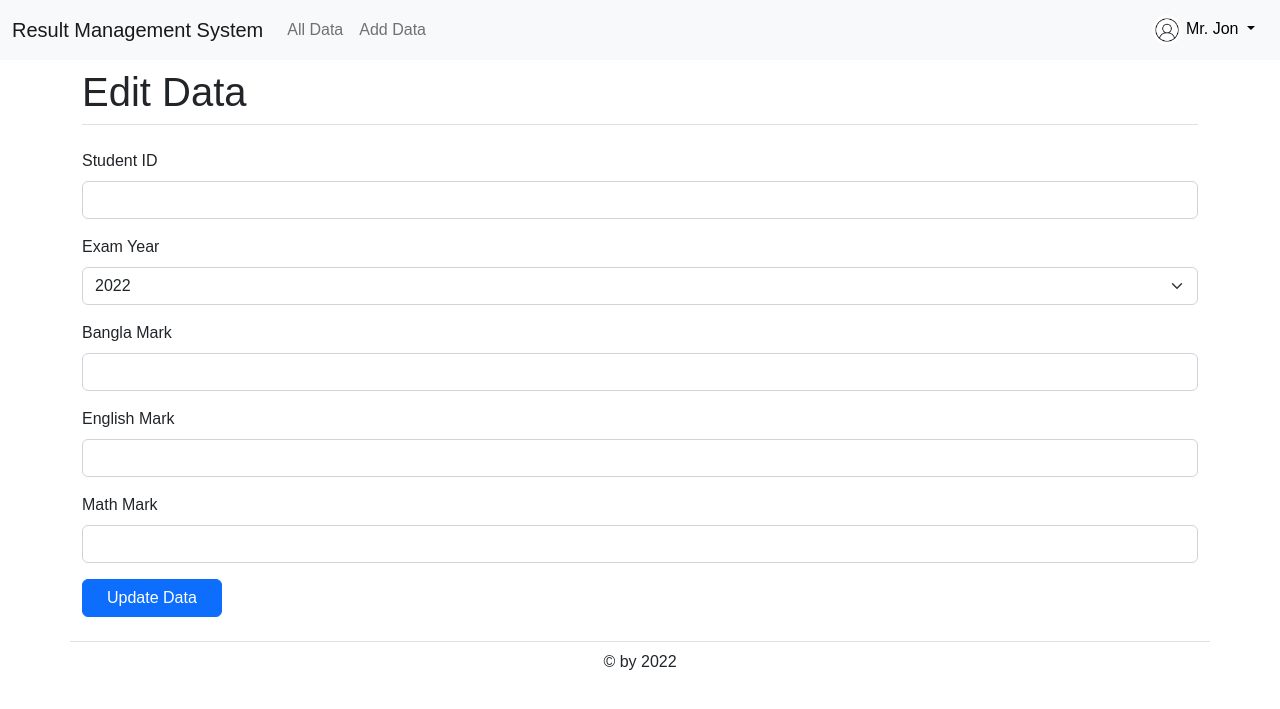
After one commit to tarikjessoreit/result_management_system, a PHP site: page /admin/edit.php in a window 1280 px wide. The commit adds this page. Shown: the top 709 px of the page. Run offline with PHP 8.4, Linux system fonts and the light colour scheme; some libraries are stand-ins or nearby versions.

Commit message:
design almost done

```diff
--- /dev/null
+++ b/admin/dashboard.php
@@ -0,0 +1,6 @@
+<?php require_once('header.php') ?>
+    <div class="container">
+      <h1 class="border-bottom py-2 mb-4">Dashboard</h1>
+      Lorem ipsum dolor, sit amet consectetur adipisicing elit. Modi sed minima quibusdam fugiat consectetur dicta, eius, earum nam, beatae veritatis mollitia? Necessitatibus porro cum laudantium dolorem omnis, fugiat similique aperiam.
+    </div>
+<?php require_once('footer.php') ?>
--- /dev/null
+++ b/admin/edit.php
@@ -0,0 +1,46 @@
+<?php require_once('header.php') ?>
+    <div class="container">
+      <h1 class="border-bottom py-2 mb-4">Edit Data</h1>
+      <div class="row">
+        <div class="col">
+          <!-- custom code here -->
+          <form>
+            <div class="mb-3">
+              <label for="stdid" class="form-label">Student ID</label>
+              <input type="number" name="stdid" class="form-control" id="stdid">
+            </div>
+            <div class="mb-3">
+              <label for="stdid" class="form-label">Exam Year</label>
+              <select name="examyear" class="form-select" aria-label="year select">
+                <option selected>Please Select year</option>
+                <option value="<?=date('Y')-3?>"><?=date('Y')-4?></option>
+                <option value="<?=date('Y')-3?>"><?=date('Y')-3?></option>
+                <option value="<?=date('Y')-2?>"><?=date('Y')-2?></option>
+                <option value="<?=date('Y')-1?>"><?=date('Y')-1?></option>
+                <option value="<?=date('Y')?>" selected><?=date('Y')?></option>
+                <option value="<?=date('Y')+1?>"><?=date('Y')+1?></option>
+                <option value="<?=date('Y')+2?>"><?=date('Y')+2?></option>
+                <option value="<?=date('Y')+3?>"><?=date('Y')+3?></option>
+                <option value="<?=date('Y')+3?>"><?=date('Y')+4?></option>
+              </select>
+            </div>
+            <div class="mb-3">
+              <label for="stdid" class="form-label">Bangla Mark</label>
+              <input type="number" name="banglamark" min="0" max="100" class="form-control" id="stdid">
+            </div>
+            <div class="mb-3">
+              <label for="stdid" class="form-label">English Mark</label>
+              <input type="number" name="engmark" min="0" max="100" class="form-control" id="stdid">
+            </div>
+            <div class="mb-3">
+              <label for="stdid" class="form-label">Math Mark</label>
+              <input type="number" name="mathmark" min="0" max="100" class="form-control" id="stdid">
+            </div>
+
+
+            <button type="submit" name="" class="btn btn-primary px-4">Update Data</button>
+          </form>
+        </div>
+      </div>
+    </div>
+<?php require_once('footer.php') ?>
--- /dev/null
+++ b/admin/footer.php
@@ -0,0 +1,11 @@
+
+    <div class="container footer text-center border-top mt-4 p-2">
+      &copy; by <?php echo date('Y');?>
+    </div>
+    <script src="https://cdn.jsdelivr.net/npm/bootstrap@5.2.3/dist/js/bootstrap.bundle.min.js"></script>
+    <script src="https://code.jquery.com/jquery-3.5.1.js"></script>
+    <script src="https://cdn.datatables.net/1.13.1/js/jquery.dataTables.min.js"></script>
+    <script src="https://cdn.datatables.net/1.13.1/js/dataTables.bootstrap5.min.js"></script>
+    <script src="../assets/js/main.js"></script>
+  </body>
+</html>
--- /dev/null
+++ b/admin/header.php
@@ -0,0 +1,42 @@
+<!doctype html>
+<html lang="en">
+  <head>
+    <meta charset="utf-8">
+    <meta name="viewport" content="width=device-width, initial-scale=1">
+    <title>Dashboard</title>
+    <link href="https://cdn.jsdelivr.net/npm/bootstrap@5.2.3/dist/css/bootstrap.min.css" rel="stylesheet">
+    <link href="https://cdn.datatables.net/1.13.1/css/dataTables.bootstrap5.min.css" rel="stylesheet">
+    <link rel="stylesheet" href="style.css">
+  </head>
+  <body>
+    <header class="header">
+      <nav class="navbar navbar-expand-lg bg-light">
+        <div class="container-fluid">
+          <a class="navbar-brand" href="index.php">Result Management System</a>
+          <button class="navbar-toggler" type="button" data-bs-toggle="collapse" data-bs-target="#navbarSupportedContent" aria-controls="navbarSupportedContent" aria-expanded="false" aria-label="Toggle navigation">
+            <span class="navbar-toggler-icon"></span>
+          </button>
+          <div class="collapse navbar-collapse" id="navbarSupportedContent">
+            <ul class="navbar-nav me-auto mb-2 mb-lg-0">
+              <li class="nav-item">
+                <a class="nav-link" aria-current="page" href="all-data.php">All Data</a>
+              </li>
+              <li class="nav-item">
+                <a class="nav-link" href="add.php">Add Data</a>
+              </li>
+            </ul>
+            <div class="dropdown header-right">
+              <button class="btn btn-light dropdown-toggle" type="button" data-bs-toggle="dropdown" aria-expanded="false">
+                <img src="assets/img/user-profile.jpg" alt="" class="profile-avt">
+                Mr. Jon
+              </button>
+              <ul class="dropdown-menu">
+                <li><a class="dropdown-item" href="#">profile</a></li>
+                <li><a class="dropdown-item" href="#">Settings</a></li>
+                <li><a class="dropdown-item" href="logout.php">Logout</a></li>
+              </ul>
+            </div>
+          </div>
+        </div>
+      </nav>
+    </header>
--- a/admin/Reg-form.html
+++ b/admin/reg-form.php
@@ -9,7 +9,7 @@
     <link rel="stylesheet" href="style.css">
 </head>
 <body>
-    <div class="container">
+    <div class="container signup">
         <form>
             <div class="reg-form">
                 <div class="reg-title">
@@ -59,7 +59,7 @@
                 <input type="submit" value="Create Account">
             </div>
             <div class="sing-up">
-                <span>Already Have an account? <a href="./index.html">Sign in</a></span>
+                <span>Already Have an account? <a href="./index.php">Sign in</a></span>
             </div>
 
         </form>
--- a/admin/style.css
+++ b/admin/style.css
@@ -4,7 +4,16 @@
     box-sizing: border-box;
     font-family: sans-serif;
 }
-.container{
+
+/*header*/
+.header .profile-avt{
+    width: 30px;
+    height: 30px;
+    border-radius: 50%;
+}
+
+
+.login,.signup{
    min-width:100%;
     background-color: #131419;
     height: 100vh;
--- /dev/null
+++ b/assets/js/main.js
@@ -0,0 +1,3 @@
+$(document).ready(function () {
+    $('#alldata').DataTable();
+});
```
Also changed, not shown: admin/add.php (added, +46 -0 lines), admin/all-data.php (added, +46 -0 lines), admin/blank.php (added, +10 -0 lines), admin/index.php (renamed from admin/index.html, +5 -5 lines), admin/assets/img/user-profile.jpg (added), admin/logout.php (added).
